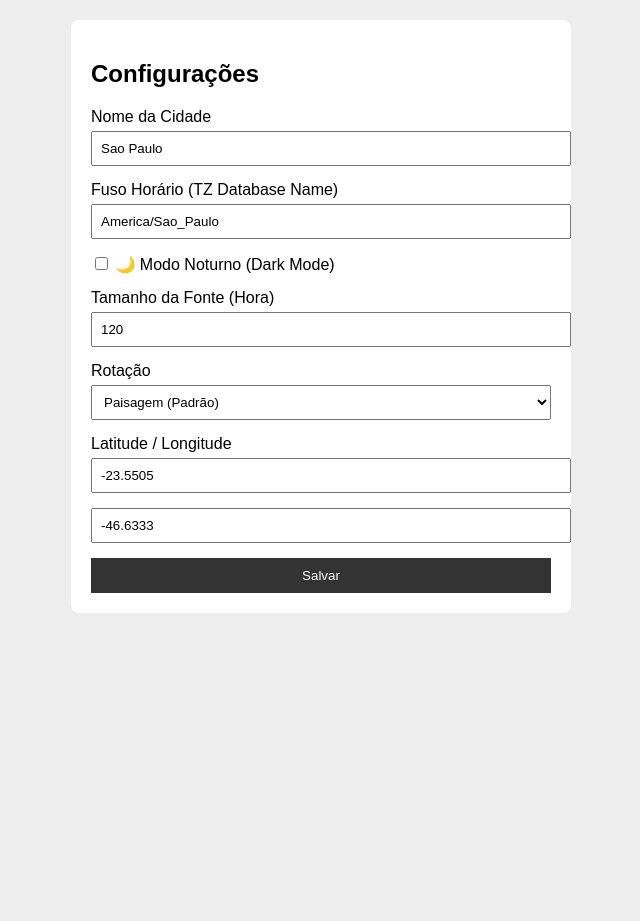
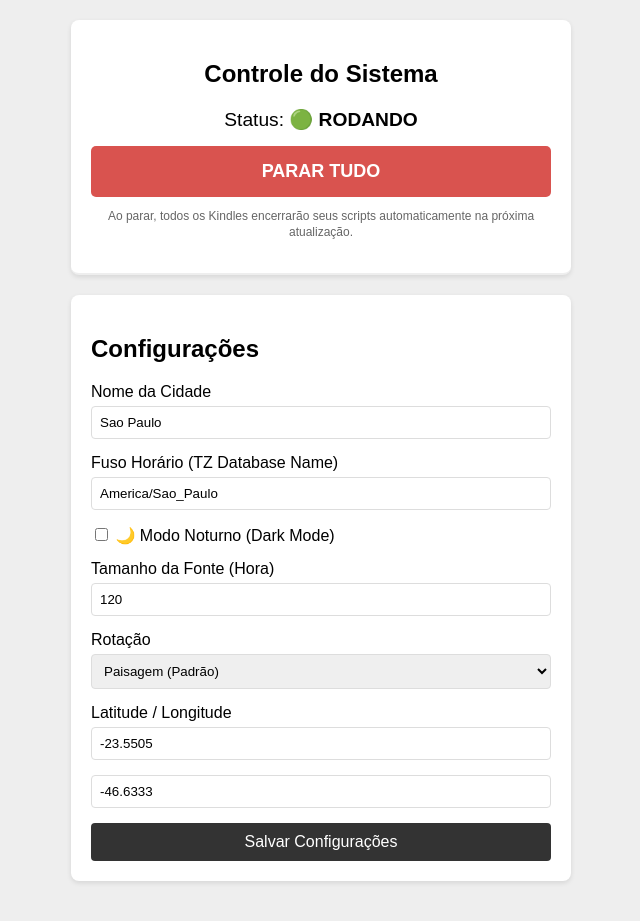
Before and after one commit to zanivann/Kindleberry, a Flask app: page / in a window 1280 px wide. Shown: the whole page, without its empty margins (319-959 px from the left). Before the commit the page ends 613 px from the top, so only its background shows below. Run offline with Flask 3, Linux system fonts and the light colour scheme.

Commit message:
Cria botão pra encerrar a aplicação pelo server

```diff
--- a/kindleberry/menu.json
+++ b/kindleberry/menu.json
@@ -9,6 +9,12 @@
                         "priority": 1,
                         "action": "/mnt/us/extensions/kindleberry/show_dash.sh",
                         "exitmenu": true
+                },
+                {
+                        "name": "Stop",
+                        "priority": 2,
+                        "action": "/mnt/us/extensions/kindleberry/stop_dash.sh",
+                        "exitmenu": true
                 }
                 ]
         }
--- a/server/main.py
+++ b/server/main.py
@@ -10,8 +10,9 @@ from flask import Flask, send_file, request, render_template, redirect
 from PIL import Image, ImageDraw, ImageFont
 
 app = Flask(__name__)
-SERVER_VERSION = "1.0.2"
+SERVER_VERSION = "1.0.3"
 CONFIG_FILE = 'config.json'
+DASH_ACTIVE = True  # Variável de controle do sistema
 
 # --- GLOBAIS ---
 last_net_io = None
@@ -23,7 +24,7 @@ DEFAULT_CONFIG = {
     "rotation": 1,
     "font_size": 120,
     "city_name": "Sao Paulo",
-    "timezone": "America/Sao_Paulo", # NOVO: Fuso Horário Padrão
+    "timezone": "America/Sao_Paulo",
     "lat": "-23.5505",
     "lon": "-46.6333",
     "dark_mode": False
@@ -42,15 +43,13 @@ def load_config():
 def save_config(data):
     with open(CONFIG_FILE, 'w') as f: json.dump(data, f, indent=4)
 
-# --- NOVO: Configura Fuso Horário ---
 def setup_timezone():
-    # Lê a config e aplica na variável de ambiente do sistema
     conf = load_config()
     tz = conf.get('timezone', 'UTC')
     os.environ['TZ'] = tz
     try:
-        time.tzset() # Força o Python a atualizar o fuso (Funciona em Linux/RPi)
-    except: pass     # Ignora se for Windows
+        time.tzset()
+    except: pass
 
 def get_ip():
     try:
@@ -166,7 +165,6 @@ def get_weather(lat, lon):
 
 @app.route('/dashboard.png')
 def serve_dashboard():
-    # Atualiza o TZ antes de gerar a imagem
     setup_timezone()
     conf = load_config()
     W, H = 1448, 1072
@@ -242,23 +240,36 @@ def serve_dashboard():
     buf.seek(0)
     return send_file(buf, mimetype='image/png')
 
-@app.route('/')
-def index(): return render_template('index.html', config=load_config())
-
 @app.route('/update', methods=['POST'])
 def update():
     c = load_config()
     c['rotation'] = int(request.form.get('rotation'))
     c['font_size'] = int(request.form.get('font_size'))
     c['city_name'] = request.form.get('city_name')
-    c['timezone'] = request.form.get('timezone') # Salva o Timezone
+    c['timezone'] = request.form.get('timezone')
     c['lat'] = request.form.get('lat')
     c['lon'] = request.form.get('lon')
     c['dark_mode'] = 'dark_mode' in request.form
     save_config(c)
-    setup_timezone() # Aplica imediatamente
+    setup_timezone()
     return redirect('/')
 
+# --- ROTAS DE CONTROLE REMOTO ---
+@app.route('/check_status')
+def check_status():
+    return "RUN" if DASH_ACTIVE else "STOP"
+
+@app.route('/toggle_status', methods=['POST'])
+def toggle_status():
+    global DASH_ACTIVE
+    DASH_ACTIVE = not DASH_ACTIVE
+    return redirect('/')
+
+@app.route('/')
+def index():
+    # Rota única e correta
+    return render_template('index.html', config=load_config(), dash_active=DASH_ACTIVE)
+
 if __name__ == '__main__':
-    setup_timezone() # Aplica ao iniciar
+    setup_timezone()
     app.run(host='0.0.0.0', port=5000)
--- a/server/templates/index.html
+++ b/server/templates/index.html
@@ -5,13 +5,37 @@
     <meta name="viewport" content="width=device-width, initial-scale=1">
     <style>
         body { font-family: sans-serif; padding: 20px; max-width: 500px; margin: auto; background: #eee; }
-        .box { background: #fff; padding: 20px; border-radius: 8px; }
-        input[type="text"], input[type="number"], select { width: 100%; padding: 8px; margin: 5px 0 15px 0; display: block; }
+        .box { background: #fff; padding: 20px; border-radius: 8px; margin-bottom: 20px; box-shadow: 0 2px 5px rgba(0,0,0,0.1); }
+        input[type="text"], input[type="number"], select { width: 100%; padding: 8px; margin: 5px 0 15px 0; display: block; border: 1px solid #ddd; border-radius: 4px; box-sizing: border-box; }
         .check-group { margin: 15px 0; }
-        button { background: #333; color: #fff; padding: 10px; width: 100%; border: none; cursor: pointer; }
+        .btn-save { background: #333; color: #fff; padding: 10px; width: 100%; border: none; cursor: pointer; border-radius: 4px; font-size: 16px; }
+        .btn-save:hover { background: #555; }
+
+        /* Estilos do Controle Mestre */
+        .status-box { text-align: center; border-bottom: 2px solid #eee; padding-bottom: 20px; margin-bottom: 20px; }
+        .btn-toggle { padding: 15px 30px; font-size: 18px; border: none; border-radius: 5px; cursor: pointer; color: white; width: 100%; font-weight: bold; transition: background 0.2s; }
+        .status-text { font-size: 1.2em; margin-bottom: 15px; display: block; }
     </style>
 </head>
 <body>
+
+    <div class="box status-box">
+        <h2>Controle do Sistema</h2>
+
+        <span class="status-text">
+            Status: <strong>{{ '🟢 RODANDO' if dash_active else '🔴 PARADO' }}</strong>
+        </span>
+
+        <form action="/toggle_status" method="POST">
+            <button type="submit" class="btn-toggle" style="background-color: {{ '#d9534f' if dash_active else '#5cb85c' }};">
+                {{ 'PARAR TUDO' if dash_active else 'INICIAR SISTEMA' }}
+            </button>
+        </form>
+        <p style="color: #666; font-size: 0.9em; margin-top: 10px;">
+            <small>Ao parar, todos os Kindles encerrarão seus scripts automaticamente na próxima atualização.</small>
+        </p>
+    </div>
+
     <div class="box">
         <h2>Configurações</h2>
         <form action="/update" method="POST">
@@ -36,14 +60,17 @@
             <select name="rotation">
                 <option value="0" {% if config.rotation == 0 %}selected{% endif %}>Retrato</option>
                 <option value="1" {% if config.rotation == 1 %}selected{% endif %}>Paisagem (Padrão)</option>
+                <option value="2" {% if config.rotation == 2 %}selected{% endif %}>Invertido (180°)</option>
+                <option value="3" {% if config.rotation == 3 %}selected{% endif %}>Retrato Invertido (270°)</option>
             </select>
 
             <label>Latitude / Longitude</label>
             <input type="text" name="lat" value="{{ config.lat }}">
             <input type="text" name="lon" value="{{ config.lon }}">
 
-            <button type="submit">Salvar</button>
+            <button type="submit" class="btn-save">Salvar Configurações</button>
         </form>
     </div>
+
 </body>
 </html>
```
Also changed, not shown: 3 other files. Lines whose indentation alone changed are shown as unchanged.
